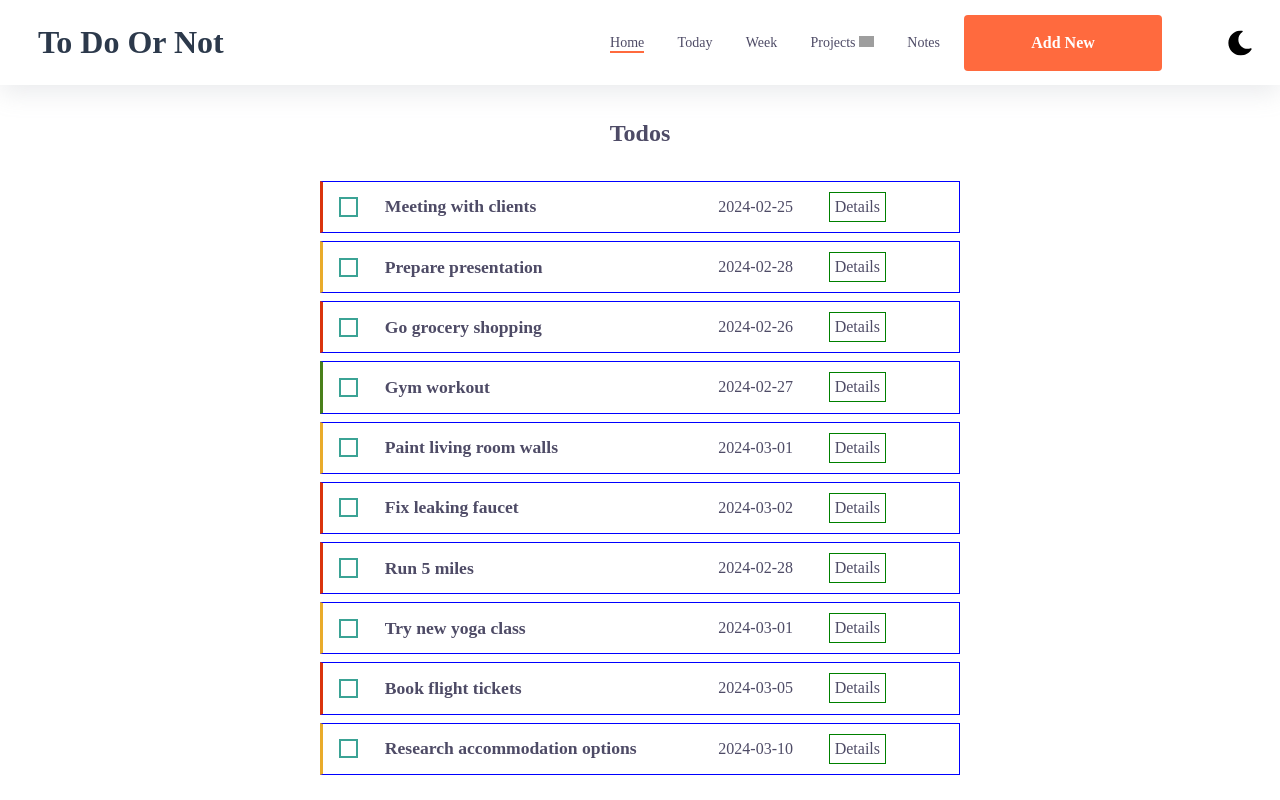
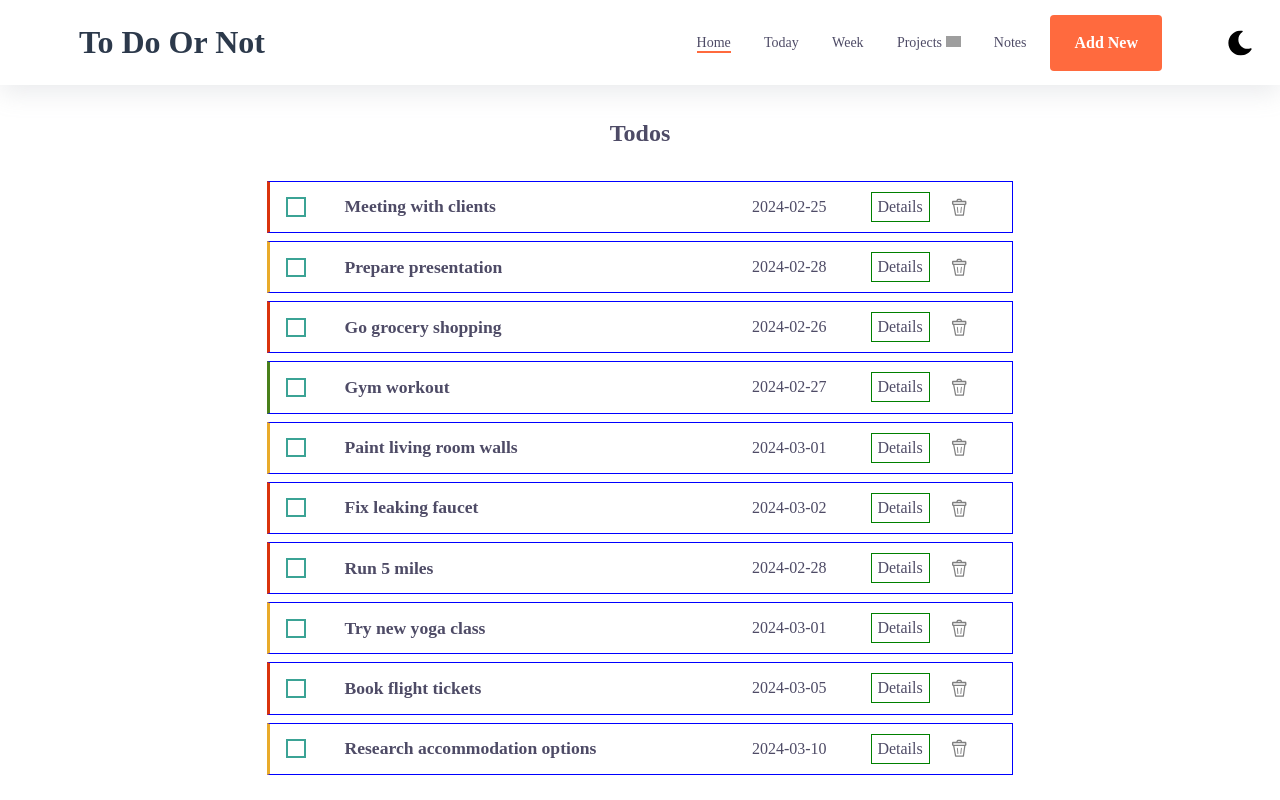
Before and after one commit to ExtF8/todoOrNot, a website built with webpack: page src/template.html in a window 1280 px wide. Built offline with nearby package versions, Linux system fonts and the light colour scheme; grey boxes are pictures that could not be loaded.

Commit message:
Update font size, min-width, and width in main.css

```diff
--- a/src/styles/main.css
+++ b/src/styles/main.css
@@ -70,7 +70,7 @@
     }
 
     #cs-navigation .page-title h1 {
-        font-size: 3em;
+        font-size: 1.2em;
     }
 
     #cs-navigation .cs-toggle {
@@ -274,7 +274,7 @@
         line-height: clamp(2.875em, 5.5vw, 3.5em);
         text-align: center;
         text-decoration: none;
-        min-width: 9.375rem;
+        min-width: 0.375rem;
         padding: 0 1.5rem;
         color: #fff;
         background-color: var(--primary);
@@ -556,7 +556,7 @@
     }
 
     #cs-navigation .page-title {
-        width: 18.4%;
+        width: 25%;
         max-width: 21.875rem;
         height: 4.0625rem;
         /* margin-right auto pushes everything away from it to the right */
@@ -626,7 +626,7 @@
         line-height: clamp(2.875em, 5.5vw, 3.5em);
         text-align: center;
         text-decoration: none;
-        min-width: 9.375rem;
+        min-width: 0.375rem;
         padding: 0 1.5rem;
         color: #fff;
         background-color: var(--primary);
@@ -976,7 +976,7 @@
 .todo-list {
     /* border: 1px solid green; */
     margin: 10px;
-    max-width: 50vw;
+    max-width: 90vw;
     /* height: 20px; */
     display: flex;
     flex-direction: column;
@@ -1011,14 +1011,11 @@
 }
 
 .todo-item {
-
-    display: flex;
     align-items: center;
-    justify-self: center;
-    /* width: fit-content; */
+    justify-content: center;
     height: 30px;
-    padding-inline: 0.3rem;
-    margin-inline: 0.7rem;
+    padding: 0.3rem;
+    margin: 0.5rem;
 }
 
 .todo-checkbox {
@@ -1078,8 +1075,8 @@
 }
 
 .delete {
-    width: 2rem;
-    height: 2rem;
+    width: 28px;
+    height: 28px;
     fill: gray;
     -webkit-transition: all .4s;
     transition: all .4s;
```
